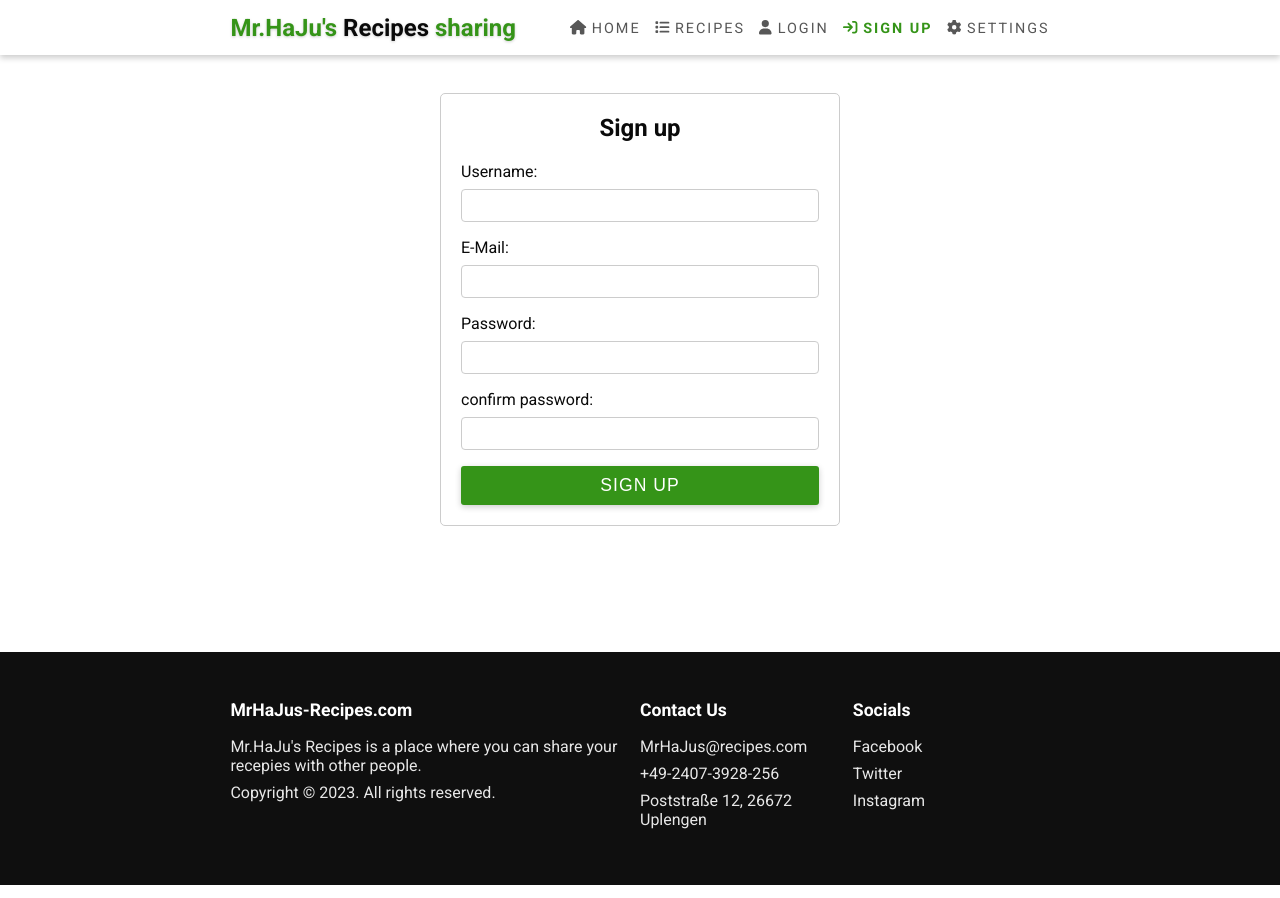
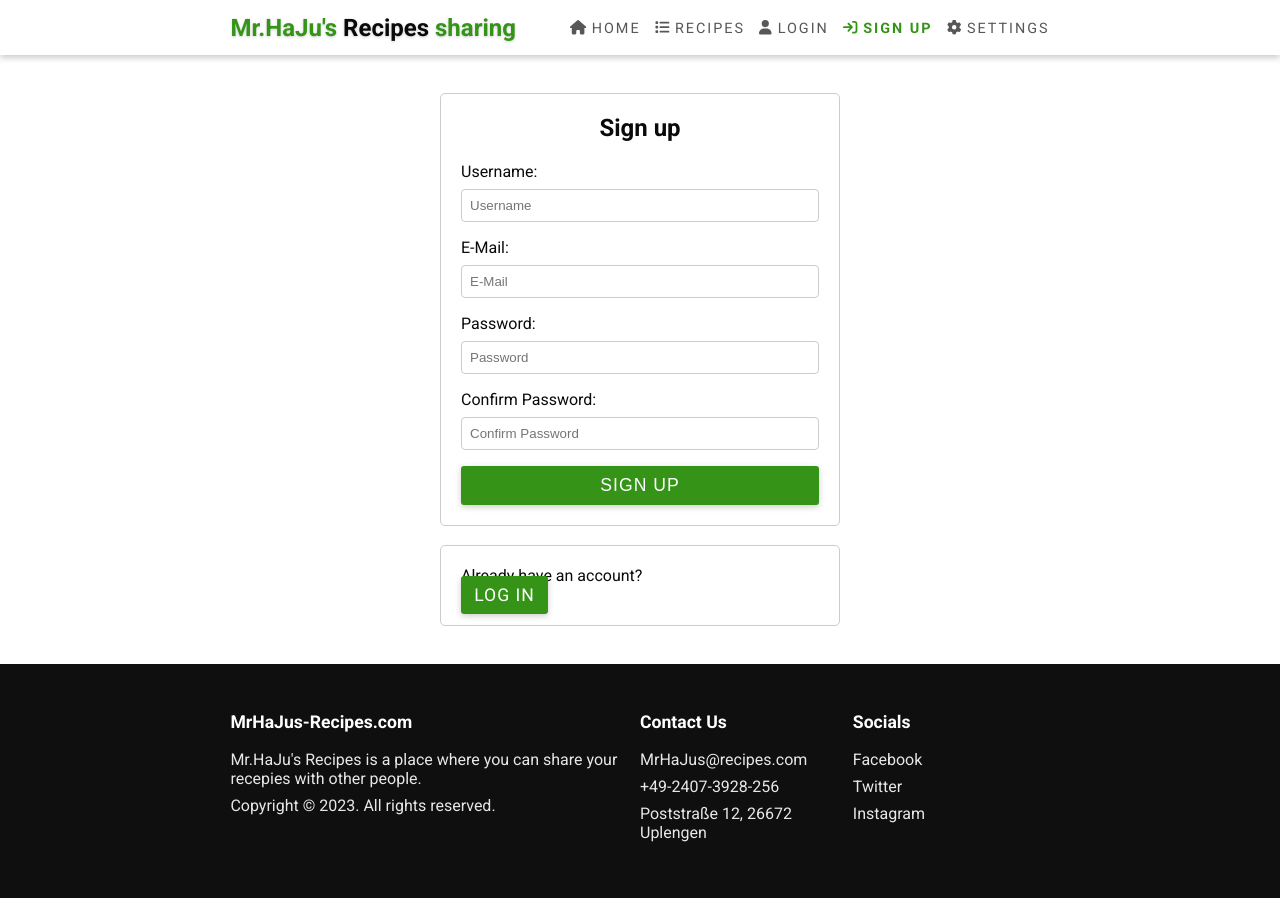
Before and after one commit to MrHaJu/Code-Institute-Projekt-5-React-Django, a React (Create React App) app in the folder food-app/: page /register in a window 1280 px wide. Built offline with nearby package versions, Linux system fonts and the light colour scheme.

Commit message:
change folder from register and login

```diff
--- a/food-app/src/App.js
+++ b/food-app/src/App.js
@@ -5,9 +5,10 @@ import Navbar from "./components/Navbar";
 import Home from "./pages/Home";
 import Recepies from "./pages/Recipes";
 import Settings from "./pages/Settings";
-import Register from "./pages/Register";
-import Login from "./pages/Login";
+import Register from "./pages/auth/Register";
+import Login from "./pages/auth/Login";
 import Footer from "./components/Footer";
+import './api/axiosDefaults'
 
 function App() {
   return (
@@ -15,11 +16,13 @@ function App() {
       <Navbar />
       <div className="container main">
         <Routes>
-          <Route path="/" element={<Home />} />
-          <Route path="/recipes" element={<Recepies />} />
-          <Route path="/settings" element={<Settings />} />
-          <Route path="/register" element={<Register />} />
-          <Route path="/login" element={<Login />} />
+          <Route exact path="/" element={<Home />} />
+          <Route exact path="/recipes" element={<Recepies />} />
+          <Route exact path="/settings" element={<Settings />} />
+          <Route exact path="/register" element={<Register />} />
+          <Route exact path="/login" element={<Login />} />
+           {/* Fallback for unknown Routes */}
+          <Route path="*" element={<NotFound />} />
         </Routes>
       </div>
       <Footer />
@@ -27,4 +30,14 @@ function App() {
   );
 }
 
+// Fallback-component for unknown Routes
+function NotFound() {
+  return (
+    <div>
+      <h2>404 - Page not found</h2>
+      <p>The requested page does not exist.</p>
+    </div>
+  );
+}
+
 export default App;
--- a/food-app/src/pages/Login.js
+++ /dev/null
@@ -1,52 +0,0 @@
-import React, { useState } from 'react';
-
-const Login = () => {
-  const [formData, setFormData] = useState({
-    usernameOrEmail: '',
-    password: '',
-  });
-
-  const handleChange = (e) => {
-    setFormData({ ...formData, [e.target.name]: e.target.value });
-  };
-
-  const handleSubmit = (e) => {
-    e.preventDefault();
-    // Hier kannst du die Login-Logik implementieren
-    // Zum Beispiel: Aufruf einer API, die einen Benutzer einloggt
-    console.log('Login-Daten:', formData);
-  };
-
-  return (
-  <main>
-    <div className="login-container">
-      <h2>Login</h2>
-      <form onSubmit={handleSubmit}>
-        <label htmlFor="usernameOrEmail">Username or E-Mail:</label>
-        <input
-          type="text"
-          id="usernameOrEmail"
-          name="usernameOrEmail"
-          value={formData.usernameOrEmail}
-          onChange={handleChange}
-          required
-        />
-
-        <label htmlFor="password">Password:</label>
-        <input
-          type="password"
-          id="password"
-          name="password"
-          value={formData.password}
-          onChange={handleChange}
-          required
-        />
-
-        <button className="btn" type="submit">Login</button>
-      </form>
-    </div>
-    </main>
-  );
-};
-
-export default Login;
--- a/food-app/src/pages/Register.js
+++ /dev/null
@@ -1,76 +0,0 @@
-import React, { useState } from "react";
-
-const Register = () => {
-  const [formData, setFormData] = useState({
-    username: "",
-    email: "",
-    password: "",
-    confirmPassword: "",
-  });
-
-  const handleChange = (e) => {
-    setFormData({ ...formData, [e.target.name]: e.target.value });
-  };
-
-  const handleSubmit = (e) => {
-    e.preventDefault();
-    // Hier kannst du die Registrierungslogik implementieren
-    // Zum Beispiel: Aufruf einer API, die einen Benutzer registriert
-    console.log("Registrierungsdaten:", formData);
-  };
-
-  return (
-    <main>
-      <div className="register-container">
-        <h2>Sign up</h2>
-        <form onSubmit={handleSubmit}>
-          <label htmlFor="username">Username:</label>
-          <input
-            type="text"
-            id="username"
-            name="username"
-            value={formData.username}
-            onChange={handleChange}
-            required
-          />
-
-          <label htmlFor="email">E-Mail:</label>
-          <input
-            type="email"
-            id="email"
-            name="email"
-            value={formData.email}
-            onChange={handleChange}
-            required
-          />
-
-          <label htmlFor="password">Password:</label>
-          <input
-            type="password"
-            id="password"
-            name="password"
-            value={formData.password}
-            onChange={handleChange}
-            required
-          />
-
-          <label htmlFor="confirmPassword">confirm password:</label>
-          <input
-            type="password"
-            id="confirmPassword"
-            name="confirmPassword"
-            value={formData.confirmPassword}
-            onChange={handleChange}
-            required
-          />
-
-          <button className="btn" type="submit">
-            Sign up
-          </button>
-        </form>
-      </div>
-    </main>
-  );
-};
-
-export default Register;
--- /dev/null
+++ b/food-app/src/pages/auth/Login.js
@@ -0,0 +1,89 @@
+import React, { useState } from 'react';
+import axios from "axios"
+import { Link, useNavigate } from "react-router-dom";
+
+
+const Login = () => {
+  const [signInData, setSignInData] = useState({
+    usernameOrEmail: '',
+    password: '',
+  });
+
+  const handleChange = (event) => {
+    setSignInData({
+      ...signInData,
+      [event.target.name]: event.target.value,
+    });
+  };
+
+  const { usernameOrEmail, password } = signInData;
+
+  const handleSubmit = async (event) => {
+    event.preventDefault();
+    try {
+      await axios.post("/dj-rest-auth/login/", signInData);
+      history.push("/");
+    } catch (err) {
+      setErrors(err.response?.data);
+    }
+  };
+
+  const history = useNavigate();
+
+  const [errors, setErrors] = useState({});
+
+  return (
+  <main>
+    <div className="login-container">
+      <h2>Login</h2>
+      <form onSubmit={handleSubmit}>
+        <label htmlFor="usernameOrEmail">Username or E-Mail:</label>
+        <input
+          type="text"
+          id="usernameOrEmail"
+          name="usernameOrEmail"
+          placeholder='Username'
+          value={usernameOrEmail}
+          onChange={handleChange}
+          required
+        />
+        {errors.username?.map((message, idx) => (
+            <div className="alert alert-warning" key={idx}>
+              {message}
+              </div>
+          ))}
+        <label htmlFor="password">Password:</label>
+        <input
+          type="password"
+          id="password"
+          name="password"
+          placeholder='Password'
+          value={password}
+          onChange={handleChange}
+          required
+        />
+        {errors.password?.map((message, idx) => (
+            <div className="alert alert-warning" key={idx}>
+              {message}
+              </div>
+          ))}
+
+        <button className="btn" type="submit">Login</button>
+      </form>
+    </div>
+    <div className='login-container signin'>
+      <p>Don't have an account?</p>
+    <Link className="btn" to="/register">
+            Sign up now!
+          </Link>
+          {errors.non_field_errors?.map((message, idx) => (
+            <div className="alert alert-warning" key={idx}>
+              {message}
+              </div>
+          ))}
+    </div>
+    </main>
+  );
+};
+
+export default Login;
--- /dev/null
+++ b/food-app/src/pages/auth/Register.js
@@ -0,0 +1,119 @@
+import React, { useState } from "react";
+import { Link, useNavigate } from "react-router-dom";
+import axios from "axios";
+
+
+  const Register = () => {
+    const [signUpData, setSignUpData] = useState ({
+      username: '',
+      email: '',
+      password: '',
+      confirmPassword: ''
+    })
+    const { username, email, password, confirmPassword } = signUpData;
+
+    const [errors, setErrors] = useState({});
+    const history = useNavigate();
+
+    const  handleChange = (event) => {
+      setSignUpData({
+      ...signUpData,
+      [event.target.name]: event.target.value
+    })
+    }
+
+    const handleSubmit = async (event) => {
+      event.preventDefault();
+      try {
+        await axios.post('/dj-rest-auth/registration/', signUpData)
+        history.push('/signin')
+      } catch(err){
+        setErrors(err.response?.data);
+      }
+    }
+
+  return (
+    <main>
+      <div className="register-container">
+        <h2>Sign up</h2>
+        <form onSubmit={handleSubmit}>
+          <label htmlFor="username">Username:</label>
+          <input
+            type="text"
+            id="username"
+            name="username"
+            placeholder="Username"
+            value={username}
+            onChange={handleChange}
+            required
+          />
+          {errors.username?.map((message, idx) => (
+            <div className="alert alert-warning" key={idx}>
+              {message}
+              </div>
+          ))}
+          <label htmlFor="email">E-Mail:</label>
+          <input
+            type="email"
+            id="email"
+            name="email"
+            placeholder="E-Mail"
+            value={email}
+            onChange={handleChange}
+            required
+          />
+          {errors.email?.map((message, idx) => (
+            <div className="alert alert-warning" key={idx}>
+              {message}
+              </div>
+          ))}
+          <label htmlFor="password">Password:</label>
+          <input
+            type="password"
+            id="password"
+            name="password"
+            placeholder="Password"
+            value={password}
+            onChange={handleChange}
+            required
+          />
+          {errors.password?.map((message, idx) => (
+            <div className="alert alert-warning" key={idx}>
+              {message}
+              </div>
+          ))}
+          <label htmlFor="confirmPassword">Confirm Password:</label>
+          <input
+            type="password"
+            id="confirmPassword"
+            name="confirmPassword"
+            placeholder="Confirm Password"
+            value={confirmPassword}
+            onChange={handleChange}
+            required
+          />
+          {errors.confirmPassword?.map((message, idx) => (
+            <div className="alert alert-warning" key={idx}>
+              {message}
+              </div>
+          ))}
+          <button className="btn" type="submit">
+            Sign up
+          </button>
+        </form>
+
+      </div><br></br>
+      <div className="register-container signup">
+        <p>Already have an account? </p>
+        <Link to="/login" className="btn">Log in</Link>
+        {errors.non_field_errors?.map((message, idx) => (
+            <div className="alert alert-warning" key={idx}>
+              {message}
+              </div>
+          ))}
+      </div>
+    </main>
+  );
+};
+
+export default Register;
```
